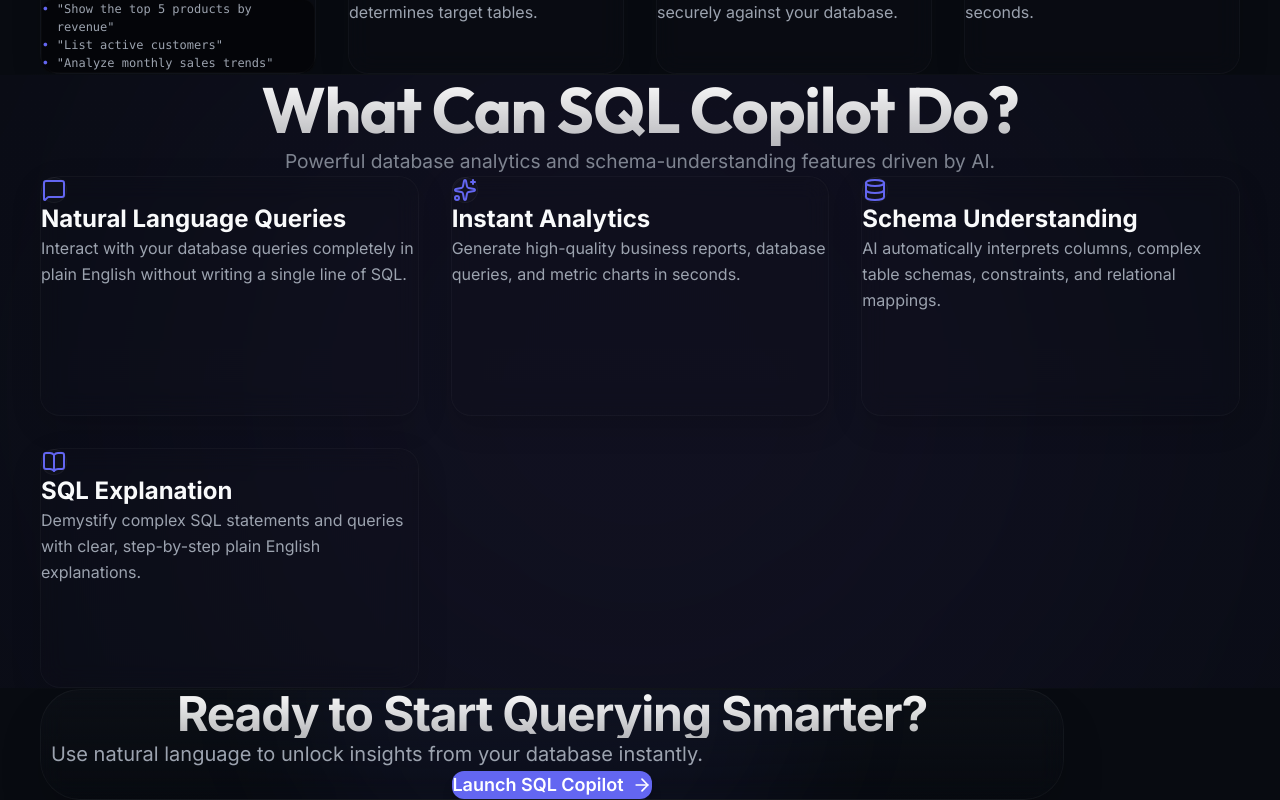
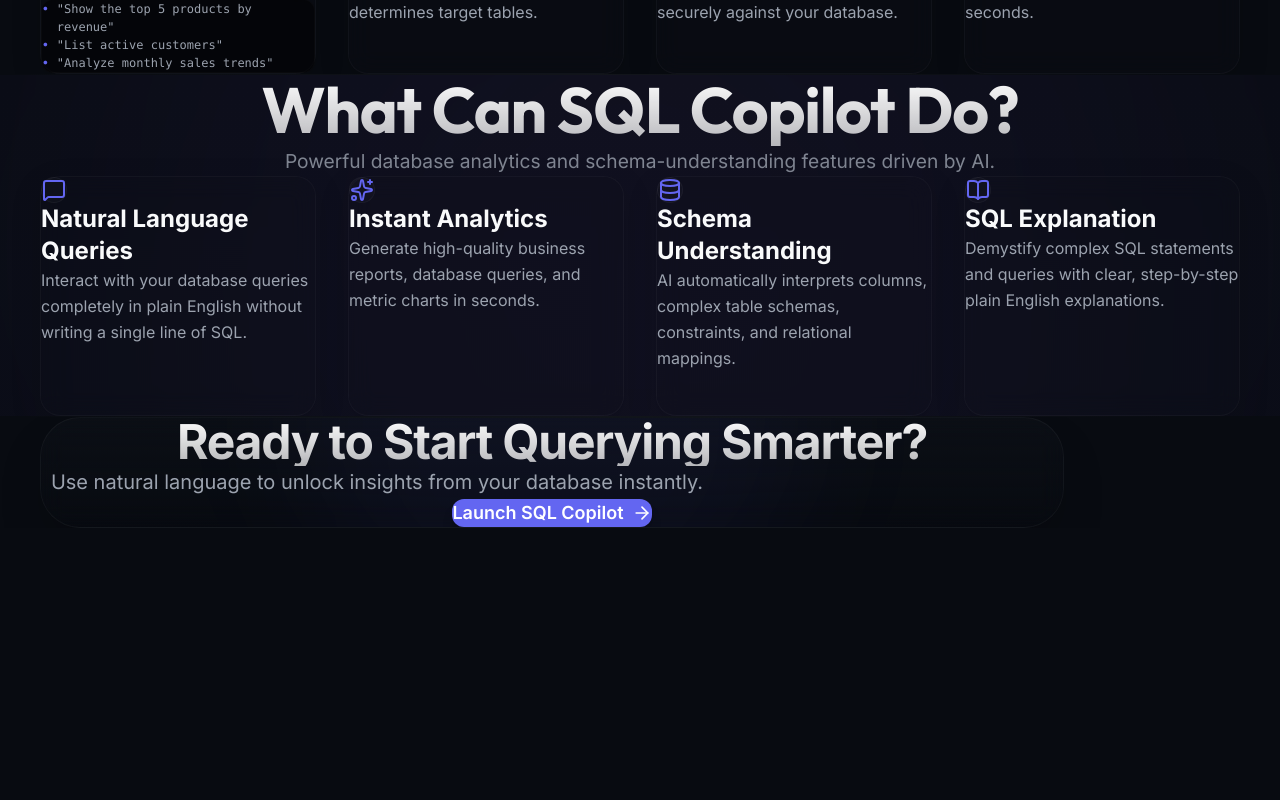
Before and after one commit to jay-paul1530/InsightFlow-AI, a Next.js app in the folder frontend/: page / in a window 1280 px wide. Shown: the part 1052-1852 px from the top of the page. After the commit the page ends 1580 px from the top, so only its background shows below. Built offline with nearby package versions, Linux system fonts and the light colour scheme.

Commit message:
change feature showcase grid to 4 columns in a single row on desktop

```diff
--- a/frontend/src/app/globals.css
+++ b/frontend/src/app/globals.css
@@ -392,7 +392,7 @@
 
 @utility feature-grid-2x2 {
   display: grid;
-  grid-template-columns: repeat(auto-fit, minmax(20rem, 1fr));
+  grid-template-columns: repeat(auto-fit, minmax(15rem, 1fr));
   gap: 2rem;
   justify-content: center;
   width: 100%;
```
